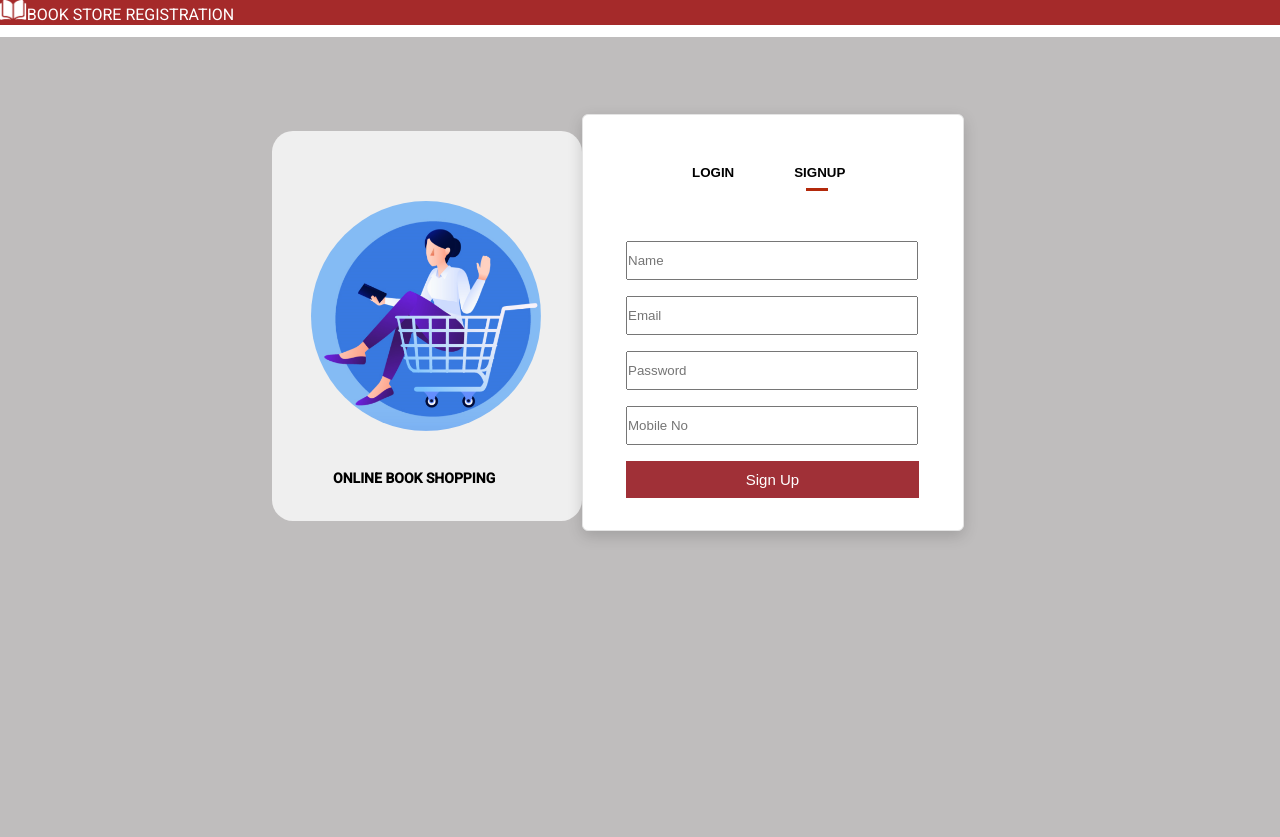
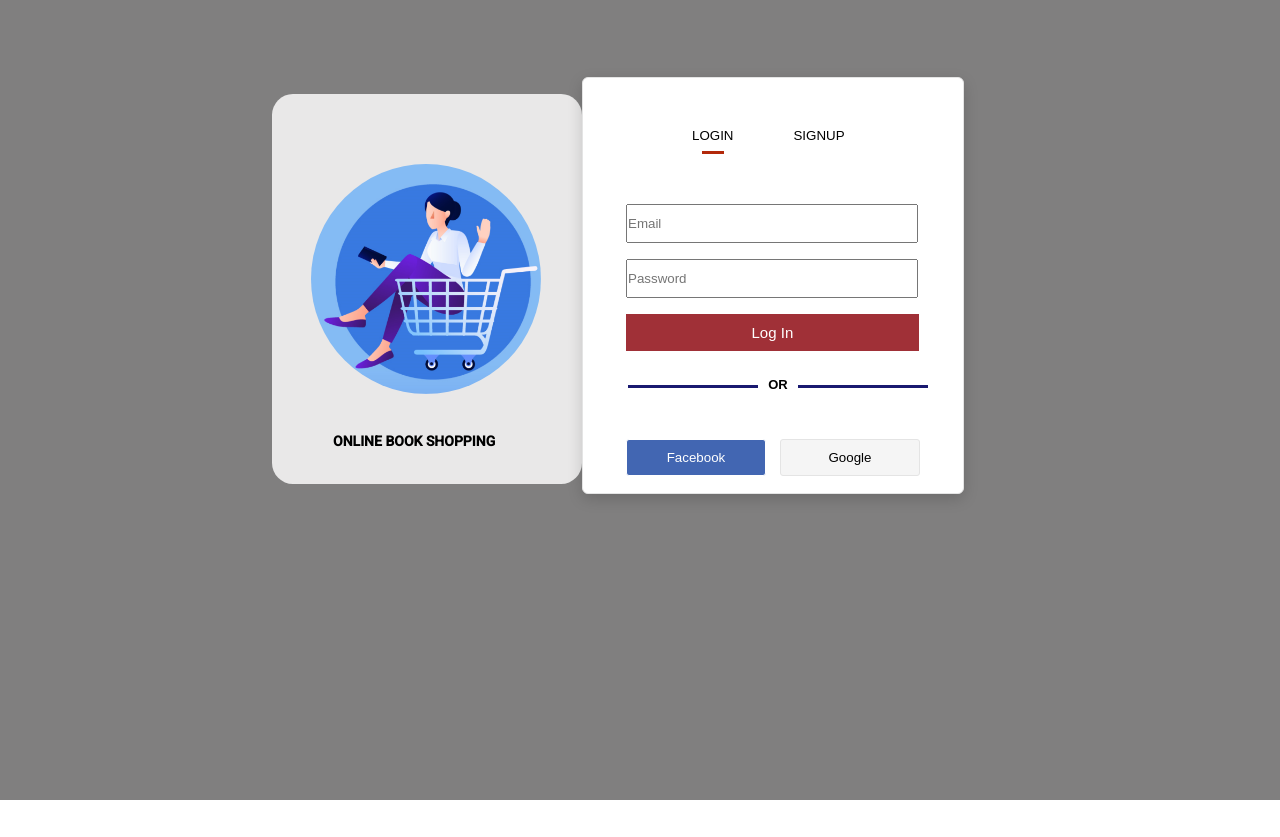
Before and after one commit to somuappu75/BookStoreApp-FrontEnd_CFP, an Angular app: page /login in a window 1280 px wide. After the commit the page ends 800 px from the top, so only its background shows below. Built offline with nearby package versions, Linux system fonts and the light colour scheme.

Commit message:
Added Login COmponent Design,Api Calling
Added Login Component Design ANd Api Calling

```diff
--- a/src/app/Components/forgotpassword/forgotpassword.component.html
+++ b/src/app/Components/forgotpassword/forgotpassword.component.html
@@ -1,2 +1,7 @@
-<p>forgotpassword works!</p>
-<p>working on forgot password</p>
+<!-- <p>forgotpassword works!</p> -->
+<!-- <p>working on forgot password</p> -->
+<mat-toolbar class="header">
+    <span class="book marginmain"><img src="../../../assets/images/BookCover.png">BOOK STORE</span>
+</mat-toolbar>
+<br>
+<h1 class="forgotcenter">Forgot Your Password?</h1>
--- a/src/app/Components/forgotpassword/forgotpassword.component.scss
+++ b/src/app/Components/forgotpassword/forgotpassword.component.scss
@@ -0,0 +1,14 @@
+.header{
+    //justify-content: center;
+    background-color: brown;
+    color: white;
+    font-size: large;
+    // margin-right: 100px;
+  }
+  .marginmain{
+      margin-left: 100px;
+  }
+  .forgotcenter{
+      margin-top: 100px;
+      text-align: center;
+  }
--- a/src/app/Components/forgotpassword/forgotpassword.component.ts
+++ b/src/app/Components/forgotpassword/forgotpassword.component.ts
@@ -1,4 +1,5 @@
 import { Component, OnInit } from '@angular/core';
+import { FormBuilder, FormGroup, Validators } from '@angular/forms';
 
 @Component({
   selector: 'app-forgotpassword',
@@ -7,9 +8,16 @@ import { Component, OnInit } from '@angular/core';
 })
 export class ForgotpasswordComponent implements OnInit {
 
-  constructor() { }
+  forgotForm!: FormGroup;
+  constructor(private fb:FormBuilder) { }
 
   ngOnInit(): void {
+    this.forgotForm = this.fb.group({
+      email: ['', [Validators.required, Validators.email]],
+    })
+  }
+  onSubmit() {
+
   }
 
 }
--- a/src/app/Components/login/login.component.html
+++ b/src/app/Components/login/login.component.html
@@ -0,0 +1,40 @@
+<!-- <p>login component works!</p> -->
+
+<div class="component">
+    <div class="form-head">
+      <div class="form-box">
+        <div class="type" fxLayout="row">
+          <!-- <mat-radio-group aria-label="Select an option">
+            <mat-radio-button value="admin" (click)="admin()">Admin</mat-radio-button>
+            <mat-radio-button value="user" (click)="userReg()">User</mat-radio-button>
+          </mat-radio-group> -->
+        </div>
+        <button type="button" class="toggle-btn">LOGIN</button>
+        <button type="button" class="toggle-btn" routerLink="/register">SIGNUP</button>
+        <hr id="Indicator">
+      </div>
+      <form id="login" class="input-group" [formGroup]="loginForm" (ngSubmit)="onSubmitloginForm()">
+         <input type="text" class="input-field" placeholder="Email" formControlName="email" required>
+         <input type="password" class="input-field" placeholder="Password" formControlName="password" required>
+         <button type="submit" class="submit-btn">Log In</button>
+         <h2><strong>OR</strong></h2>
+         <!-- <span class="text">OR</span> -->
+      <div class="choose-btn" fxLayout="column" fxLayoutAlign="space-between center">
+        <div>
+          <button type="submit" class="facebook-btn">Facebook</button>
+        </div>
+        <div>
+          <button type="submit" class="google-btn">Google</button>
+        </div>
+      </div>
+      </form>
+    </div>
+    <div class="containter" fxHide.xs="true" fxHide.sm="true">
+      <div class="header">
+        <div class="img-box">
+          <img class="online" src="../../../assets/images/first.png">
+          <span class="text-online"><strong>ONLINE BOOK SHOPPING</strong></span>
+        </div>
+       </div>
+      </div>
+</div>
--- a/src/app/Components/login/login.component.scss
+++ b/src/app/Components/login/login.component.scss
@@ -1,48 +1,183 @@
-mat-card{
-    max-width: 400px;
-    margin: 2em auto;
+.component{
+    height: 100%;
+    width: 100%;
+    background-color: #807F7F;
+    background-position: center;
+    background-size: cover;
+    position: absolute;
+}
+.form-head{
+    width: 370px;
+    height: 405px;
+    position: relative;
+    margin: 6% auto;
+    background: #fff;
+    padding: 5px;
+    border-radius: 10px;
+    margin-right: 316px;
+    box-shadow: 0px 5px 15px #00000029;
+    border: 1px solid #E4E4E4;
+    border-radius: 6px;
+    opacity: 1;
+}
+.form-box{
+    width: 220px;
+    margin: 35px auto;
+    position: relative;
+    margin-left: 74px;
+    border-radius: 3px;
+}
+.toggle-btn{
+    padding: 10px 30px;
+    cursor: pointer;
+    border: 0;
+    background-color: transparent;
+    outline: none;
+    position: relative;
+}
+#Indicator{
+    margin-left: -60px;
+    width: 10%;
+    border: none;
+    background: #B3290B;
+    height: 3px;
+    margin-top: -2px;
+    transform: translateX(100px);
+}
+.input-group{
+    top: 190px;
+    position: absolute;
+    width: 480px;
+    transition: -5s;
+    margin-top: -72px;
+    margin-left: 38px;
+}
+.type {
+    margin-left: -30px;
+    margin-bottom: 15px;
+}
+mat-radio-button{
+    margin-right: 20px;
+}
+.form label{
+    display: flex;
+}
+.input-field{
+   width: 60%;
+   padding: 10px 0;
+   margin: 8px 0;
+}
+.submit-btn{
+    width: 61%;
+    padding: 10px 0;
+    margin: 8px 0;
+    cursor: pointer;
+    border: none;
+    background-color: #A03037;
+    color: white;
+    font-size: 15px;
+}
+.container{
+    height: 100%;
+    width: 100%;
+    background-color: #BFBDBD;
+    background-position: center;
+    background-size: cover;
+    position: absolute;
+}
+.header{
+    width: 300px;
+    height: 380px;
+    margin-top: -477px;
+    margin-left: 272px;
+    background: #F5F5F5;
+    padding: 5px;
+    border-radius: 21px;
+    opacity: 1;
+    background-color: rgba(245, 245, 245, 0.893);
+}
+.img-box{
+    width: 220px;
+    height: 300px;
+    margin: 35px auto;
+    position: relative;
+    margin-left: 74px;
+    border-radius: 3px;
+}
+.online{
+    width: 230px;
+    height: 230px;
+    border-radius: 70%;
+    margin-top: 30px;
+    margin-left: -40px;
+}
+.text-online{
+    display: flex;
+    margin-top: 32px;
+    margin-left: -18px;
     text-align: center;
-    max-height: 600px;
-
-
 }
-
-
-.header{
-    justify-content: center;
-    background-color: brown;
-    color: white;
-    font-size: large;
+.choose-btn{
+    display: flex;
+    margin-top: 38px;
+}
+.facebook-btn{
+top: 507px;
+left: 727px;
+width: 140px;
+height: 37px;
+background: #4266B2;
+border: 1px solid white;
+border-radius: 3px;
+opacity: 1;
+color: white;
+}
+.google-btn{
+top: 507px;
+left: 860px;
+width: 140px;
+height: 37px;
+background: #F5F5F5;
+border: 1px solid #E4E4E4;
+border-radius: 3px;
+opacity: 1;
+margin-left: 14px;
+}
+.text{
+    display: flex;
+    margin-top: 20px;
+    margin-left: 135px;
+    font: normal normal bold 14px/18px Meiryo UI;
+    color: #343434;
+    opacity: 1;
+}
+h2 {
+    font-family: sans-serif;
+    margin: 10px auto;
+    color: black;
+    text-align: center;
+    font-size: 13px;
+    max-width: 300px;
+    position: relative;
+    margin-right: 178px;
   }
-
-.full-width{
-    width: 80%;
-
-}
-
-.forgot-password{
-    padding-left: 0px;
-
-
-}
-
-.email-input{
-    padding-top: 10px;
-}
-
-.aLink{
-    float: right;
-    padding-right: 60px;
-    text-decoration: none;
-}
-
-.book{
-    max-width: 600px;
-}
-
-.tool{
-    justify-content: center;
-    background-color: brown;
-    color: white;
-    font-size: large;
+  h2:before {
+    content: "";
+    display: block;
+    width: 130px;
+    height: 3px;
+    background: #191970;
+    left: 0;
+    top: 50%;
+    position: absolute;
   }
+  h2:after {
+    content: "";
+    display: block;
+    width: 130px;
+    height: 3px;
+    background: #191970;
+    right: 0;
+    top: 50%;
+    position: absolute;
+  }
--- a/src/app/Components/login/login.component.ts
+++ b/src/app/Components/login/login.component.ts
@@ -1,4 +1,7 @@
 import { Component, OnInit } from '@angular/core';
+import { FormBuilder, FormGroup,Validators } from '@angular/forms';
+import { Router } from '@angular/router';
+import { UserServiceService } from 'src/app/Service/UserService/user-service.service';
 
 @Component({
   selector: 'app-login',
@@ -6,10 +9,34 @@ import { Component, OnInit } from '@angular/core';
   styleUrls: ['./login.component.scss']
 })
 export class LoginComponent implements OnInit {
+  loginForm!: FormGroup;
+  // submitted = false;
 
-  constructor() { }
+  constructor( private formbuilder:FormBuilder,private user:UserServiceService,private router:Router) { }
 
   ngOnInit(): void {
+    this.loginForm = this.formbuilder.group({
+      email: ['', [Validators.required, Validators.email]],
+      password: ['', [Validators.required, Validators.minLength(6)]],
+    });
   }
 
+  onSubmitloginForm(){
+    // this.submitted=true;
+    console.log("inputs", this.loginForm.value);
+    if(this.loginForm.valid){
+      console.log("valid-Creditionals",this.loginForm.value);
+      let data= {
+        Email:this.loginForm.value.email,
+        Password:this.loginForm.value.password,
+      }
+      this.user.login(data).subscribe((res:any)=>{
+        console.log(res);
+        localStorage.setItem('token', res.data);
+      })
+  }
+  else{
+    console.log("Enter valid Email And Password!!!!");
+  }
 }
+}
--- a/src/app/Components/register/register.component.ts
+++ b/src/app/Components/register/register.component.ts
@@ -11,6 +11,7 @@ import { UserServiceService } from 'src/app/Service/UserService/user-service.ser
 export class RegisterComponent implements OnInit {
 
   registerForm!: FormGroup;
+  submitted = false;
 
   category:any;
 
@@ -34,9 +35,10 @@ export class RegisterComponent implements OnInit {
   // }
 
   onSubmit(){
-    // console.log("inputs", this.registerForm.value);
+    this.submitted=true;
+    console.log("inputs", this.registerForm.value);
     if(this.registerForm.valid){
-      console.log("valid",this.registerForm.value);
+      console.log("valid-Details",this.registerForm.value);
       let data= {
         FullName:this.registerForm.value.fullName,
         Email:this.registerForm.value.email,
--- a/src/app/Service/UserService/user-service.service.ts
+++ b/src/app/Service/UserService/user-service.service.ts
@@ -17,4 +17,13 @@ export class UserServiceService {
     }
     return this.httpservice.postService("https://localhost:44305/api/User/Register",reqdata,false,header)
   }
+  login(reqdata:any){
+
+    let header ={
+      headers: new HttpHeaders({
+        'Content-type': 'application/json'
+      })
+    }
+    return this.httpservice.postService("https://localhost:44305/api/User/Login",reqdata,false,header)
+  }
 }
--- a/src/app/app-routing.module.ts
+++ b/src/app/app-routing.module.ts
@@ -2,10 +2,12 @@ import { NgModule } from '@angular/core';
 import { RouterModule, Routes } from '@angular/router';
 import { RegisterComponent } from './Components/register/register.component';
 import { LoginComponent } from './Components/login/login.component';
+import { ForgotpasswordComponent } from './Components/forgotpassword/forgotpassword.component';
 
 const routes: Routes = [
   {path:'register',component:RegisterComponent},
-  {path:'login',component:RegisterComponent},
+  {path:'login',component:LoginComponent},
+  {path:'forgot',component:ForgotpasswordComponent}
 ];
 
 @NgModule({
```
